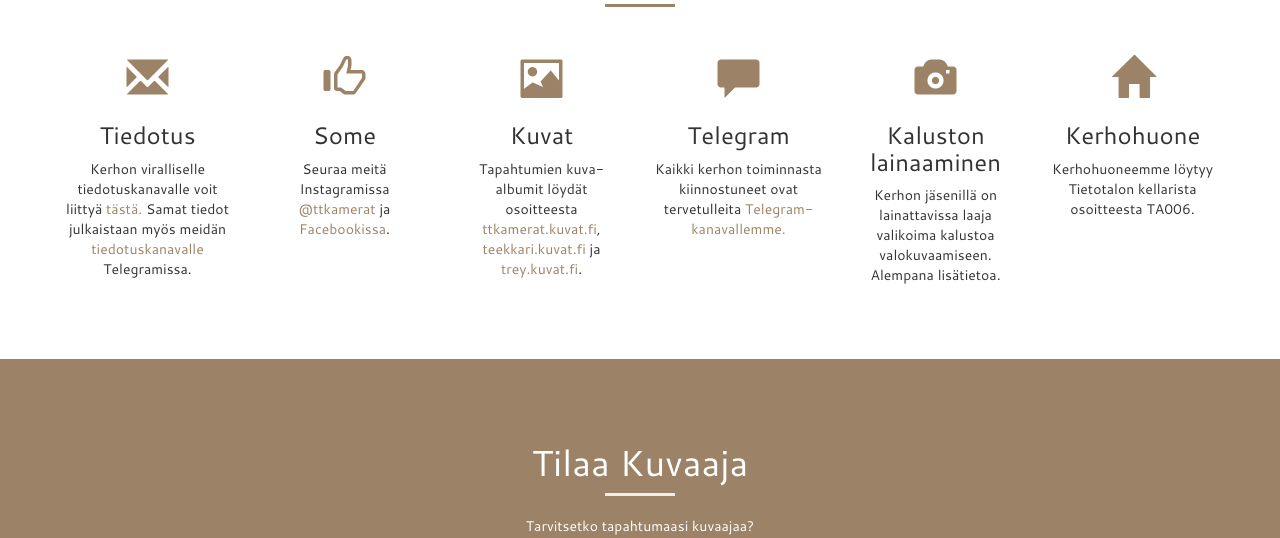
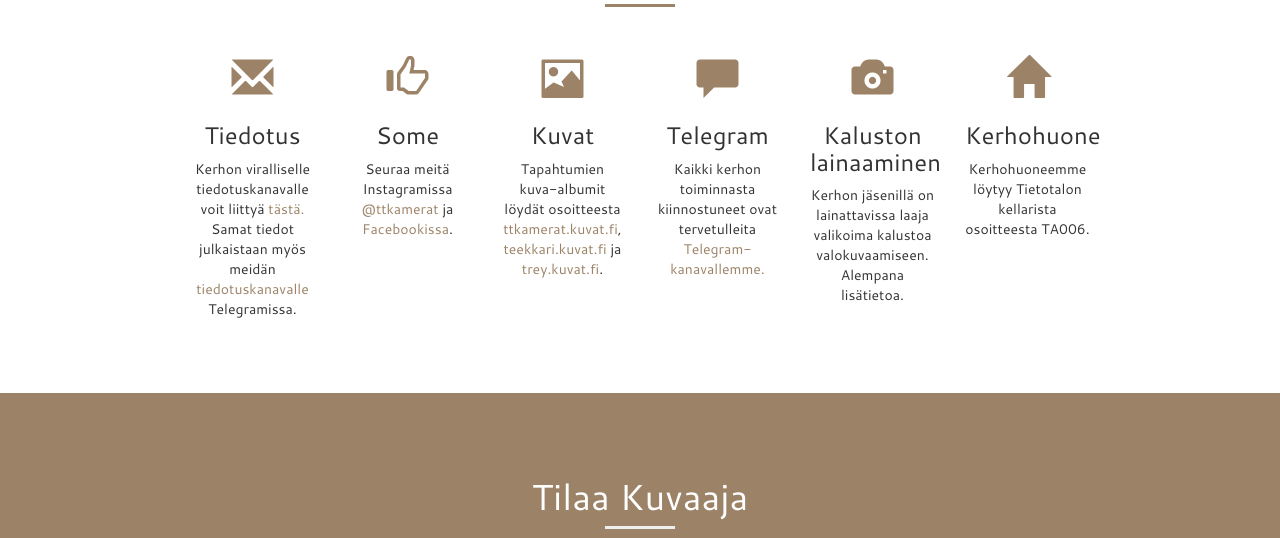
Before and after one commit to TT-kamerat/ttkamerat.fi, a Gatsby site: page / in a window 1280 px wide. Shown: the part 690-1228 px from the top of the page. Built offline with nearby package versions, Linux system fonts and the light colour scheme; Gatsby itself is replaced by a stand-in of ours.

Commit message:
Added margins for wide screen widths

```diff
--- a/src/components/App.css
+++ b/src/components/App.css
@@ -31,6 +31,12 @@
 .section-primary {
   background-color: #9C8367;
   color: white;
+}
+
+.section-container {
+  max-width: 900px;
+  margin-left: auto;
+  margin-right: auto;
 }
 
 hr {
--- a/src/components/sections/Section.js
+++ b/src/components/sections/Section.js
@@ -20,9 +20,11 @@ class Section extends Component {
   render() {
     return (
       <div id={this.props.id} className={'section '+this.sectionColor()}>
-        <center><h1>{this.props.header}</h1></center>
-        <hr/>
-        {this.props.children}
+        <div className={'section-container'}>
+          <center><h1>{this.props.header}</h1></center>
+          <hr/>
+          {this.props.children}
+        </div>
       </div>
     );
   }
```
